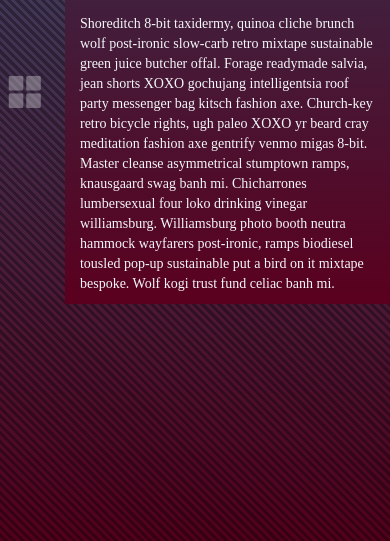
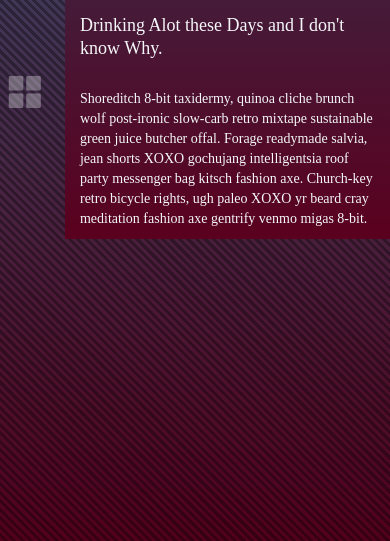
Before and after one commit to cmd1209/portfolio, a Jekyll site: the page built from _profile/story.md, in a window 390 px wide, cut to the strip 359-900 px from the top of the page. Built offline with Jekyll 4.4.1, drawn with Linux system fonts in a browser that asks for light colours; nearby versions of some CDN libraries; some web fonts are replaced.

Commit message:
working on profile part

```diff
--- a/_profile/story.md
+++ b/_profile/story.md
@@ -3,6 +3,6 @@
 image:
   thumbnail: https://dl.dropboxusercontent.com/u/947851/portfolio/profile/profile-thumb-01.png
   feature: https://dl.dropboxusercontent.com/u/947851/portfolio/profile/profile-thumb-01.png
-facts: Drinking Alot these Days.
+description: Drinking Alot these Days and I don't know Why.
 ---
-Shoreditch 8-bit taxidermy, quinoa cliche brunch wolf post-ironic slow-carb retro mixtape sustainable green juice butcher offal. Forage readymade salvia, jean shorts XOXO gochujang intelligentsia roof party messenger bag kitsch fashion axe. Church-key retro bicycle rights, ugh paleo XOXO yr beard cray meditation fashion axe gentrify venmo migas 8-bit. Master cleanse asymmetrical stumptown ramps, knausgaard swag banh mi. Chicharrones lumbersexual four loko drinking vinegar williamsburg. Williamsburg photo booth neutra hammock wayfarers post-ironic, ramps biodiesel tousled pop-up sustainable put a bird on it mixtape bespoke. Wolf kogi trust fund celiac banh mi.
+Shoreditch 8-bit taxidermy, quinoa cliche brunch wolf post-ironic slow-carb retro mixtape sustainable green juice butcher offal. Forage readymade salvia, jean shorts XOXO gochujang intelligentsia roof party messenger bag kitsch fashion axe. Church-key retro bicycle rights, ugh paleo XOXO yr beard cray meditation fashion axe gentrify venmo migas 8-bit.
--- a/assets/stylesheets/sass_parts/post.sass
+++ b/assets/stylesheets/sass_parts/post.sass
@@ -43,9 +43,9 @@
   margin: -15px 0 1.25em -15px
   background: $awesome-lines, $awesome-gradient
   @media (max-width: $screen-sm-min)
-  height: 450px
+    height: 450px
   @media (max-width: $screen-xs-min)
-  height: 370px
+    height: 370px
 
 
 .post-background-img
@@ -61,6 +61,16 @@
   background-repeat: no-repeat
   opacity: 0.42
 
+.profile-background-container
+  @extend .post-background-container
+  height: 250px
+  @media (max-width: $screen-sm-min)
+    height: 200px
+  @media (max-width: $screen-xs-min)
+    height: 150px
+
+.post-container
+  margin-bottom: 4em
 
 .pattern
   background: $dark-awesome-gradient
@@ -85,3 +95,15 @@
   width: 100%
   height: 100%
   opacity: 0.2
+
+.portrait-img
+  max-width: 125px
+  height: auto
+  float: left
+  margin-right: 1em
+  margin-bottom: 1em
+  @media (max-width: $screen-xs-min)
+    margin: 0
+    margin-bottom: 1em
+    float: none
+    max-width: 100%
```
Also changed, not shown: _layouts/contact.html (+40 -12 lines), _profile/skills.md (+1 -1 lines).
